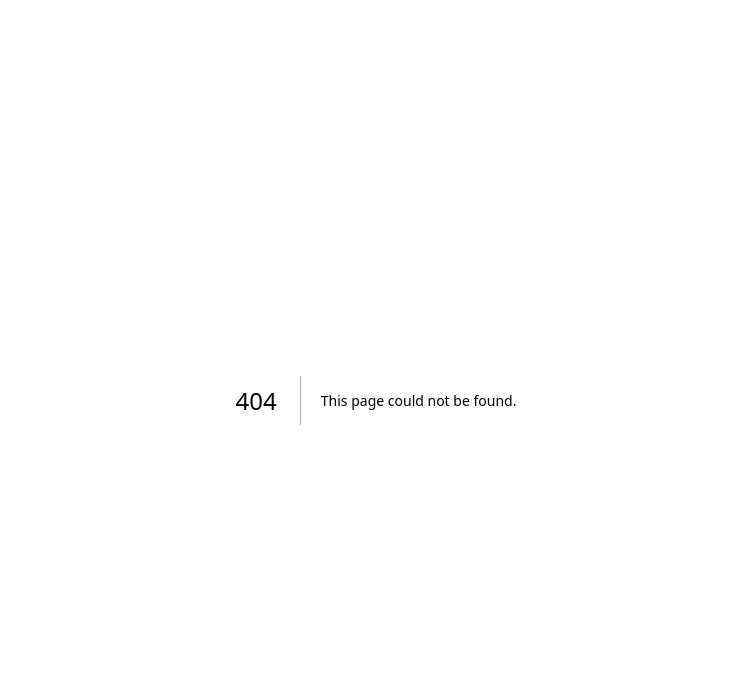
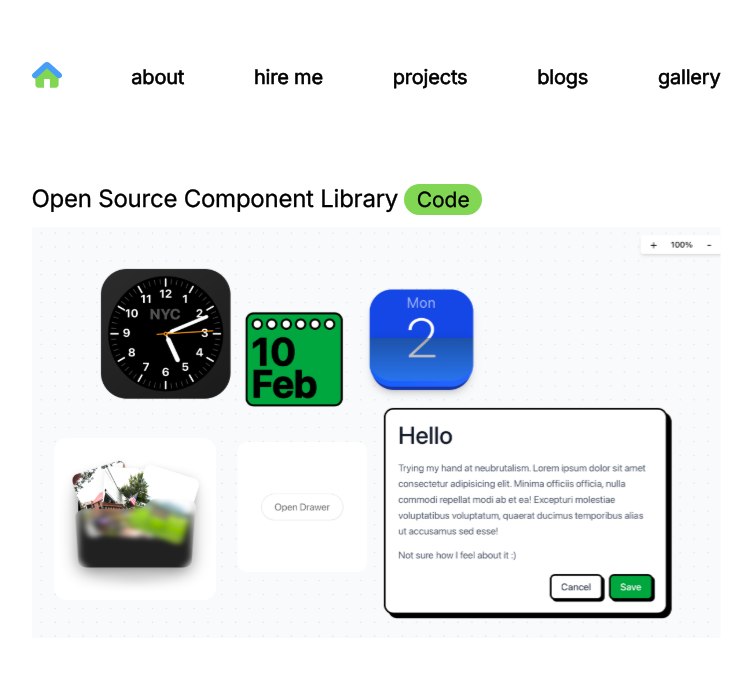
Before and after one commit to jaiminjariwala/jaiminjariwala, a Next.js app in the folder next/: page /projects in a window 1280 px wide. Before the commit this address had no page. Shown: the top 676 px of the page, without its empty margins (264-1016 px from the left). Built offline with nearby package versions, Linux system fonts and the light colour scheme; a web font is replaced by a local one.

Commit message:
created projects page

```diff
--- a/next/src/app/globals.css
+++ b/next/src/app/globals.css
@@ -149,6 +149,52 @@ a {
   flex-wrap: nowrap;
 }
 
+.projects-hero-row {
+  display: flex;
+  align-items: center;
+  justify-content: flex-start;
+  column-gap: 6px;
+  row-gap: 0;
+  flex-wrap: wrap;
+}
+
+.projects-hero-title {
+  margin: 0;
+  display: block;
+  line-height: 1.2;
+  letter-spacing: -0.01em;
+  font-weight: 400;
+  -webkit-text-stroke: 0.3px #000000;
+}
+
+.projects-code-pill {
+  display: inline-flex;
+  align-items: center;
+  justify-content: center;
+  border-radius: 999px;
+  background: #81d653;
+  color: #000000;
+  font-size: clamp(18px, 3.2vw, 21px);
+  font-weight: 400;
+  padding: 0.15em 0.6em;
+  -webkit-text-stroke: 0.3px #000000;
+}
+
+.projects-preview-link {
+  display: block;
+  width: 100%;
+  margin-top: 12px;
+  border-radius: 2px;
+  overflow: hidden;
+}
+
+.projects-preview-image {
+  display: block;
+  width: 100%;
+  height: auto;
+  object-fit: cover;
+}
+
 .hire-r3f-lanyard {
   position: absolute;
   top: 0;
@@ -260,6 +306,26 @@ a {
     row-gap: 0.4rem;
   }
 
+  .projects-hero-row {
+    display: flex;
+    flex-direction: column;
+    align-items: flex-start;
+    row-gap: 4px;
+  }
+
+  .projects-code-pill {
+    margin-top: 0;
+  }
+
+  .projects-hero-title {
+    line-height: 1;
+    margin-bottom: 0;
+  }
+
+  .projects-preview-link {
+    margin-top: 8px;
+  }
+
   .hire-r3f-lanyard {
     height: 100vh;
     min-height: 560px;
--- /dev/null
+++ b/next/src/app/projects/page.js
@@ -0,0 +1,5 @@
+import ProjectsPage from "@/components/ProjectsPage";
+
+export default function Projects() {
+  return <ProjectsPage />;
+}
--- /dev/null
+++ b/next/src/components/ProjectsPage.jsx
@@ -0,0 +1,55 @@
+import Image from "next/image";
+import Navbar from "@/components/Navbar";
+
+const ProjectsPage = () => {
+  return (
+    <section className="min-h-screen bg-white text-black">
+      <Navbar />
+
+      <div
+        className="mx-auto w-full max-w-[689px] pb-[72px]"
+        style={{
+          paddingLeft: "clamp(0px, calc((768px - 100vw) * 9999), 20px)",
+          paddingRight: "clamp(0px, calc((768px - 100vw) * 9999), 20px)",
+        }}
+      >
+        <div className="projects-hero-row mt-[30px]">
+          <h1
+            className="projects-hero-title [-webkit-text-stroke:0.3px_#000000]"
+            style={{ fontSize: "clamp(21px, 3.5vw, 24px)" }}
+          >
+            Open Source Component Library
+          </h1>
+          <a
+            href="https://github.com/jaiminjariwala/NEXT-JS/tree/main/component-library"
+            target="_blank"
+            rel="noopener noreferrer"
+            className="projects-code-pill"
+            aria-label="Open code on GitHub"
+          >
+            Code
+          </a>
+        </div>
+
+        <a
+          href="https://component-library-six-eta.vercel.app"
+          target="_blank"
+          rel="noopener noreferrer"
+          aria-label="Open Source Component Library project"
+          className="projects-preview-link"
+        >
+          <Image
+            src="/project-1.svg"
+            alt="Open Source Component Library project preview"
+            width={1600}
+            height={940}
+            priority
+            className="projects-preview-image"
+          />
+        </a>
+      </div>
+    </section>
+  );
+};
+
+export default ProjectsPage;
```
Also changed, not shown: next/public/project-1.svg (added).
